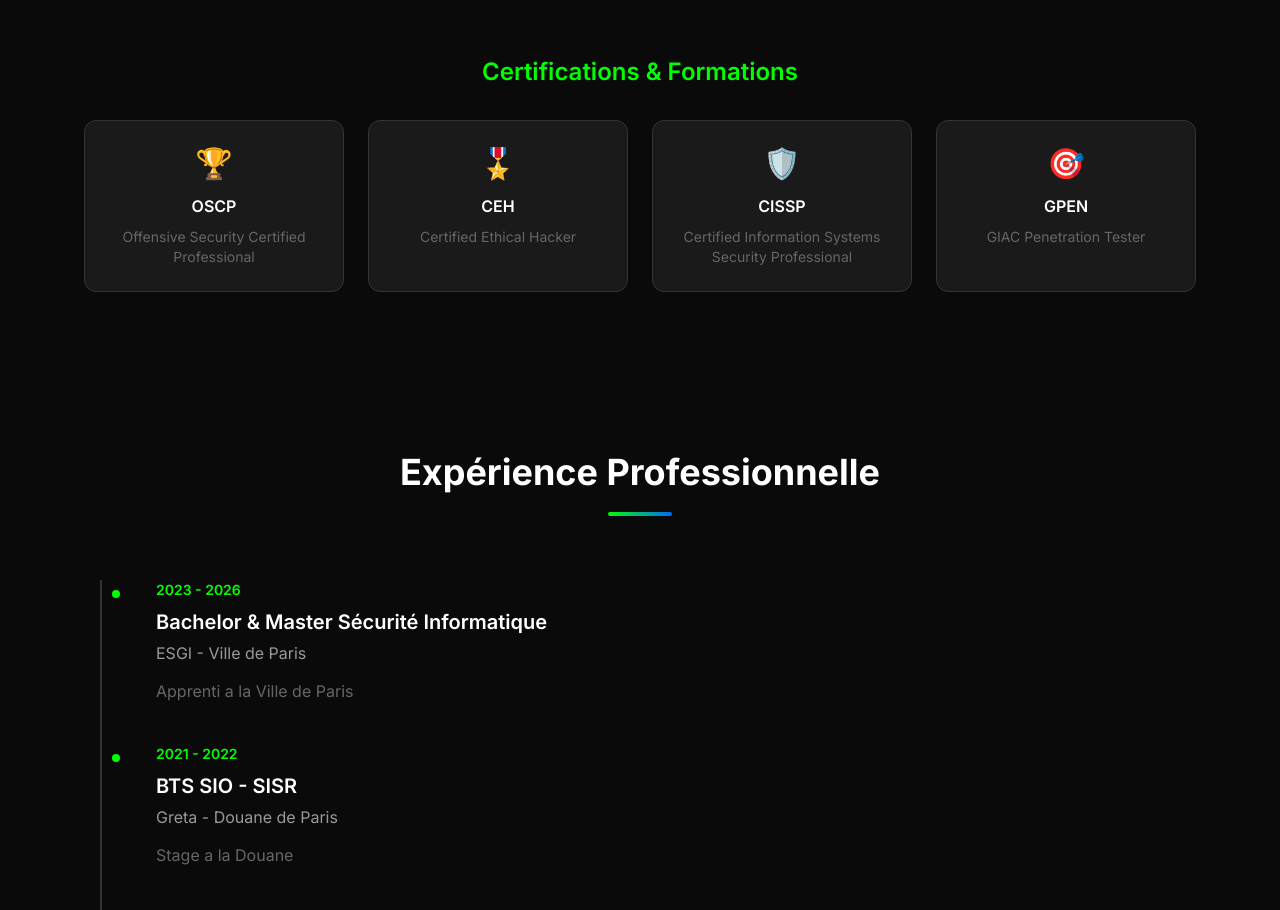
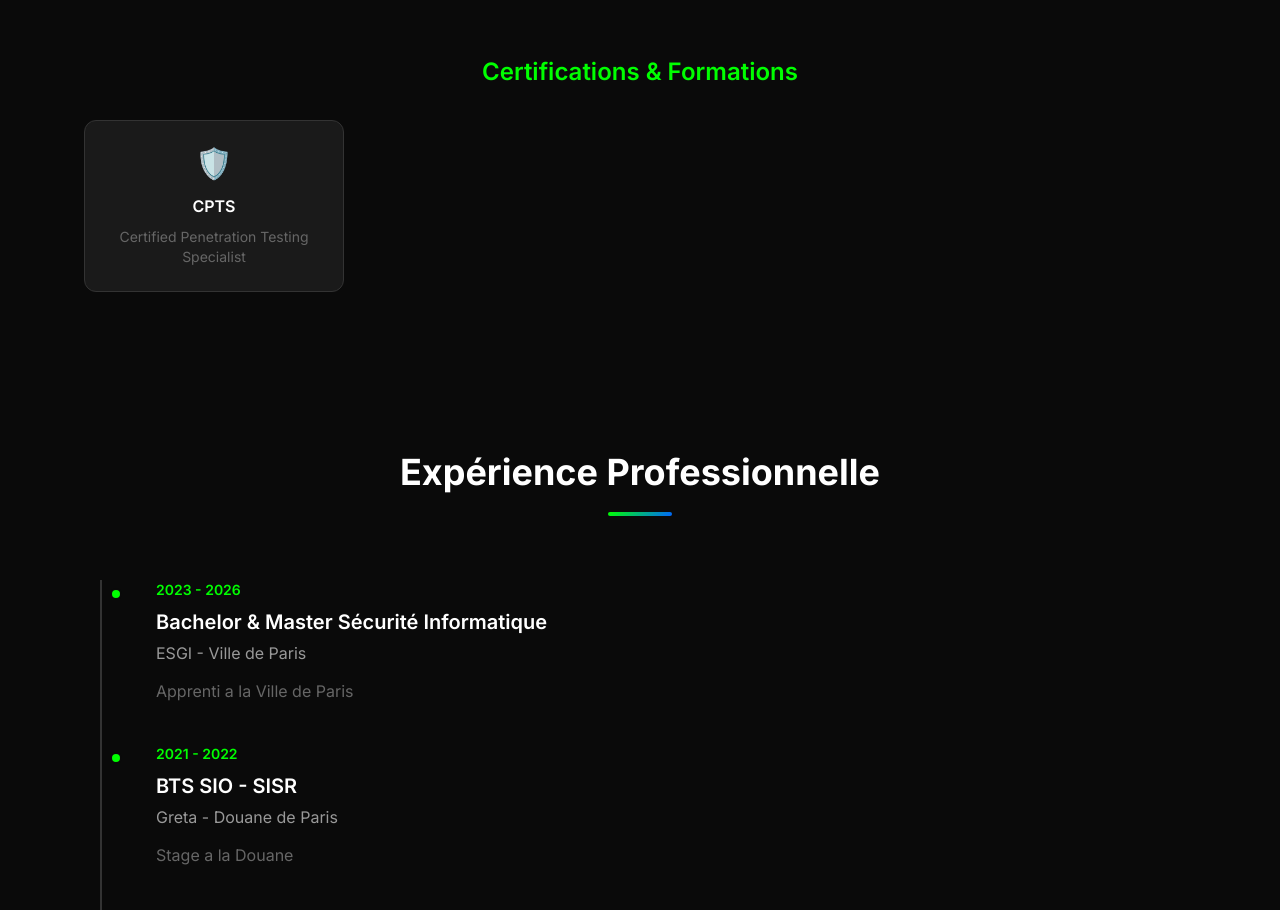
Before and after one commit to M0rPH3U53/M0rPH3U53.github.io, a React (Vite) app: page / in a window 1280 px wide. Shown: the part 2920-3830 px from the top of the page. Built offline with nearby package versions, Linux system fonts and the light colour scheme.

Commit message:
Update Skills.tsx

```diff
--- a/src/components/Skills.tsx
+++ b/src/components/Skills.tsx
@@ -83,24 +83,9 @@ const Skills: React.FC = () => {
           <h3 className="text-2xl font-semibold text-center text-primary-500 mb-8">Certifications & Formations</h3>
           <div className="grid grid-cols-1 md:grid-cols-2 lg:grid-cols-4 gap-6">
             <div className="card text-center">
-              <div className="text-3xl mb-3">🏆</div>
-              <h4 className="font-semibold text-white mb-2">OSCP</h4>
-              <p className="text-sm text-dark-100">Offensive Security Certified Professional</p>
-            </div>
-            <div className="card text-center">
-              <div className="text-3xl mb-3">🎖️</div>
-              <h4 className="font-semibold text-white mb-2">CEH</h4>
-              <p className="text-sm text-dark-100">Certified Ethical Hacker</p>
-            </div>
-            <div className="card text-center">
               <div className="text-3xl mb-3">🛡️</div>
-              <h4 className="font-semibold text-white mb-2">CISSP</h4>
-              <p className="text-sm text-dark-100">Certified Information Systems Security Professional</p>
-            </div>
-            <div className="card text-center">
-              <div className="text-3xl mb-3">🎯</div>
-              <h4 className="font-semibold text-white mb-2">GPEN</h4>
-              <p className="text-sm text-dark-100">GIAC Penetration Tester</p>
+              <h4 className="font-semibold text-white mb-2">CPTS</h4>
+              <p className="text-sm text-dark-100"> Certified Penetration Testing Specialist</p>
             </div>
           </div>
         </div>
```
